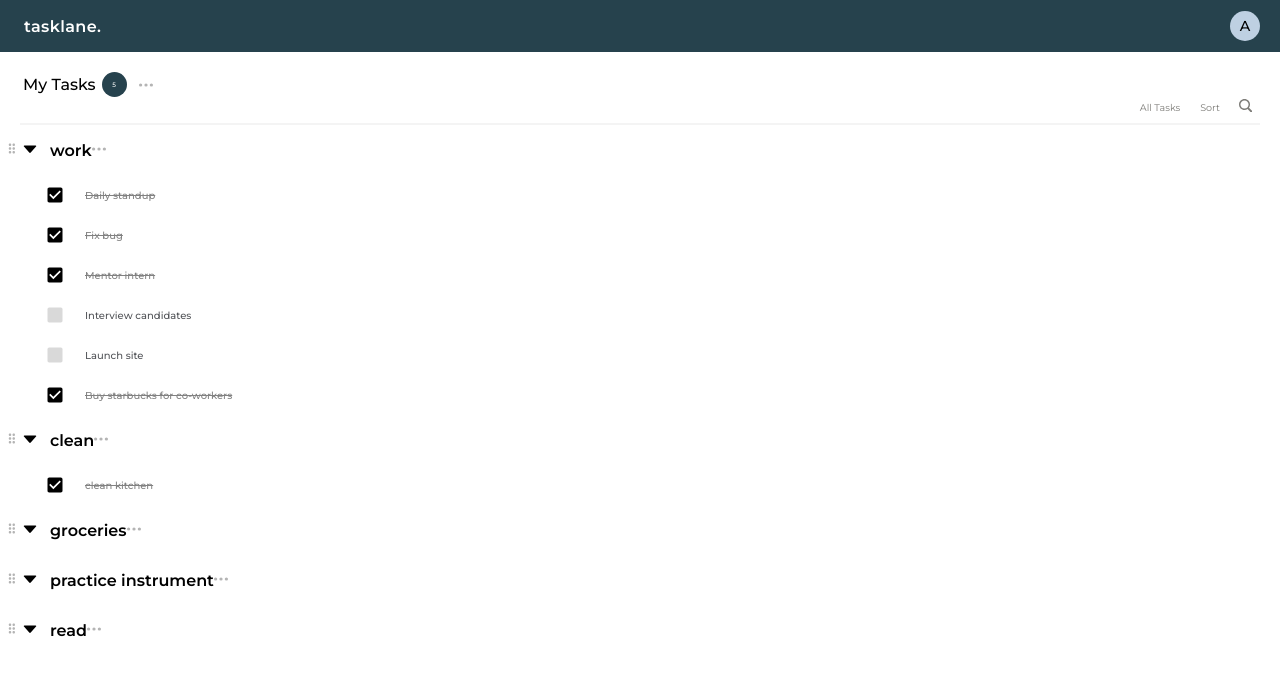
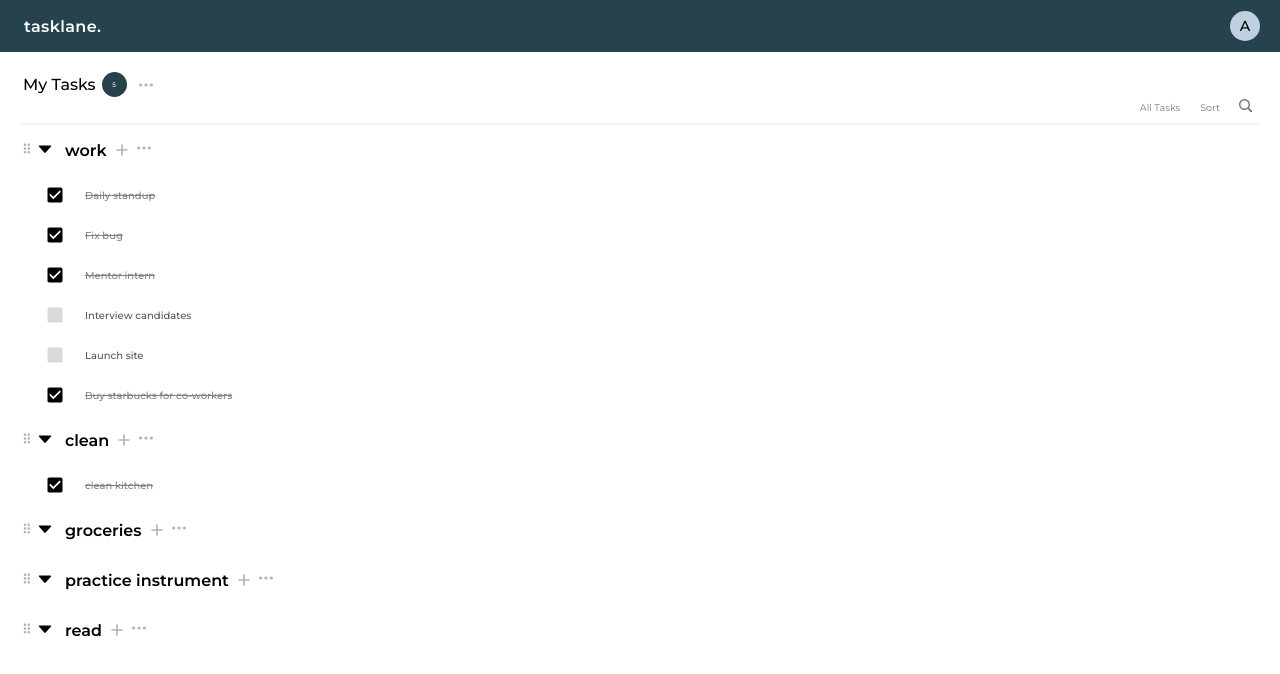
Before and after one commit to adam-ridhwan/CS602-project, a React (Create React App) app: page / in a window 1280 px wide. Shown: the top 674 px of the page. Built offline with nearby package versions, Linux system fonts and the light colour scheme.

Commit message:
added an add icon for each tasks

```diff
--- a/src/Components/Home/Content/Content.jsx
+++ b/src/Components/Home/Content/Content.jsx
@@ -44,7 +44,9 @@ const Content = () => {
 
               <p>{section}</p>
 
-              <span>{dots}</span>
+              <span className='add-icon'>{add}</span>
+
+              <span className='task-dots'>{dots}</span>
             </div>
 
             {/* tasks */}
@@ -145,3 +147,18 @@ const dots = (
     </g>
   </svg>
 );
+
+const add = (
+  <svg
+    xmlns='http://www.w3.org/2000/svg'
+    style={{
+      width: '20px',
+      height: '20px',
+      fill: 'rgba(106,106,106,0.5)',
+    }}
+    viewBox='0 0 24 24'
+  >
+    <path fill='none' d='M0 0h24v24H0V0z' />
+    <path d='M18 13h-5v5c0 .55-.45 1-1 1s-1-.45-1-1v-5H6c-.55 0-1-.45-1-1s.45-1 1-1h5V6c0-.55.45-1 1-1s1 .45 1 1v5h5c.55 0 1 .45 1 1s-.45 1-1 1z' />
+  </svg>
+);
--- a/src/Components/Home/Content/Content.styles.css
+++ b/src/Components/Home/Content/Content.styles.css
@@ -6,7 +6,6 @@
 }
 
 .checkbox span {
-  outline: 1px solid blue;
   display: flex;
   align-items: center;
   justify-content: center;
@@ -19,7 +18,7 @@
   display: flex;
   flex-direction: row;
   align-items: center;
-  margin: 0 5px;
+  margin: 0 20px;
 }
 
 .content-container div {
@@ -71,3 +70,20 @@
   color: #535559;
   cursor: pointer;
 }
+
+.add-icon {
+  /* outline: 1px solid blue; */
+  display: flex;
+  align-items: center;
+  justify-content: center;
+  margin-left: 5px;
+  cursor: pointer;
+  height: 20px;
+}
+
+.task-dots {
+  /* outline: 1px solid blue; */
+  height: 20px;
+  margin-left: 5px;
+  cursor: pointer;
+}
```
